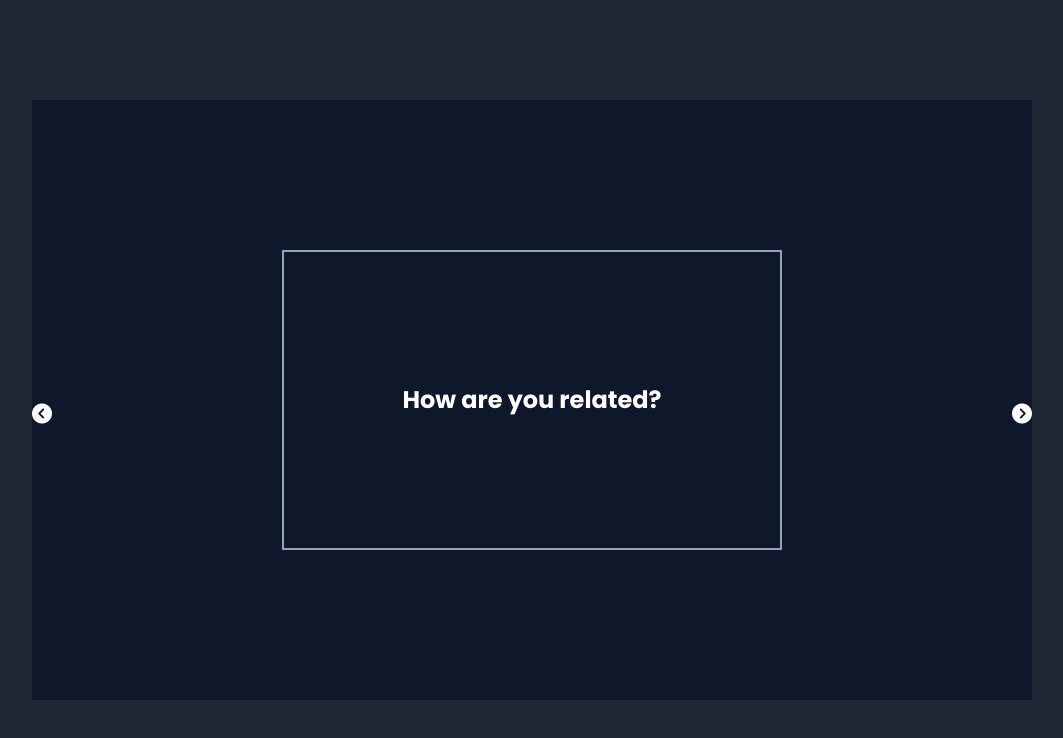
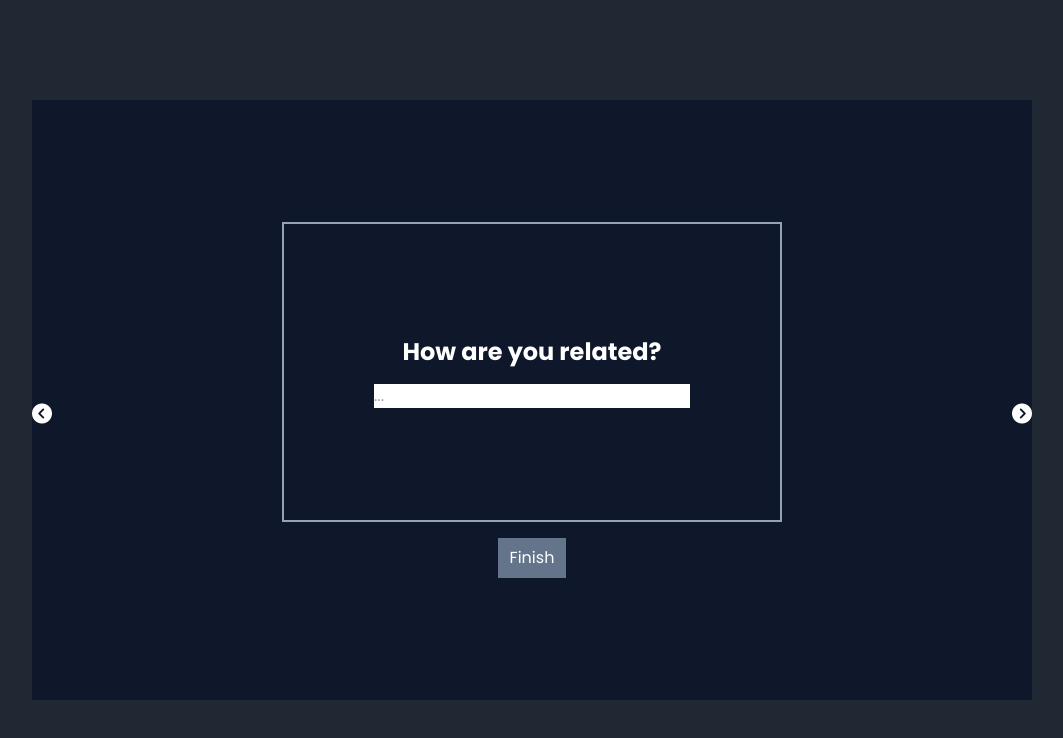
Before and after one commit to devham236/Robyn, a React (Vite) app: page / in a window 1280 px wide. Shown: the top 738 px of the page, without its empty margins (108-1171 px from the left). Built offline with nearby package versions, Linux system fonts and the light colour scheme.

Commit message:
improved functionality

```diff
--- a/src/App.jsx
+++ b/src/App.jsx
@@ -4,13 +4,24 @@ import elements from "./Utils/testArray"
 
 const App = () => {
   const [currentEl, setCurrentEl] = useState(0)
+  const [answers, setAnswers] = useState([])
+  const [input, setInput] = useState("")
 
   const nextElement = () => {
     if (currentEl === elements.length - 1) {
       setCurrentEl(0)
+      setAnswers((prev) => [
+        ...prev,
+        { question: elements[currentEl].question, answer: input },
+      ])
       return
     }
+    setAnswers((prev) => [
+      ...prev,
+      { question: elements[currentEl].question, answer: input },
+    ])
     setCurrentEl(currentEl + 1)
+    setInput("")
   }
 
   const prevElement = () => {
@@ -21,18 +32,23 @@ const App = () => {
     setCurrentEl(currentEl - 1)
   }
 
-  console.log(currentEl)
-
   return (
     <main className="w-[100vw] h-[100vh] flex items-center justify-center">
-      <div className="w-[1000px] h-[600px] bg-slate-900 flex items-center justify-center relative">
+      <div className="w-[1000px] h-[600px] bg-slate-900 flex items-center justify-center flex-col relative">
         <div
-          className={`w-1/2 h-1/2 border-2 border-slate-400 flex items-center justify-center`}
+          className={`w-1/2 h-1/2 border-2 border-slate-400 flex items-center justify-center flex-col mb-4`}
         >
-          <p className="text-white text-center font-bold text-2xl">
+          <p className="text-white text-center font-bold text-2xl mb-4">
             {elements[currentEl].question}
           </p>
+          <input
+            type="text"
+            value={input}
+            placeholder="..."
+            onChange={(e) => setInput(e.target.value)}
+          />
         </div>
+        <button className="px-3 py-2 text-white bg-slate-500">Finish</button>
         <div onClick={nextElement}>
           <i className="fa-solid fa-circle-chevron-right text-white absolute top-[50%] right-0 text-xl"></i>
         </div>
```
